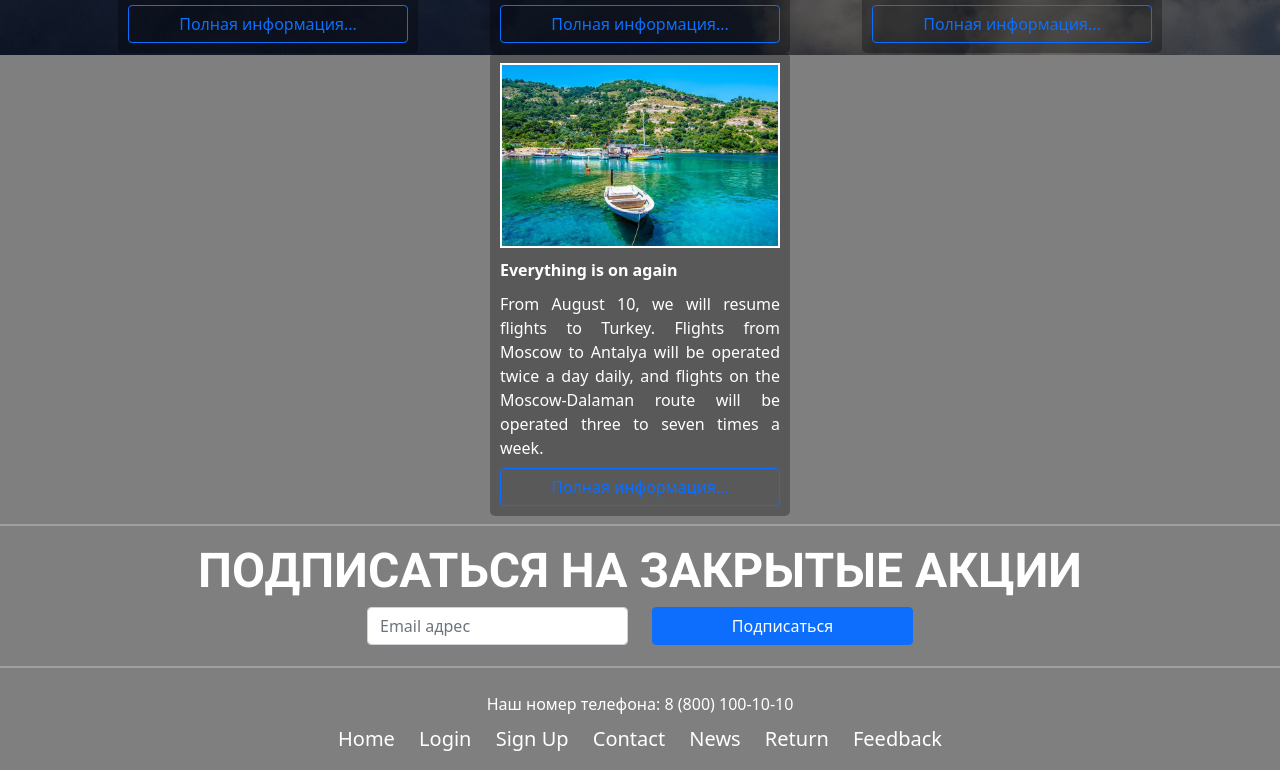
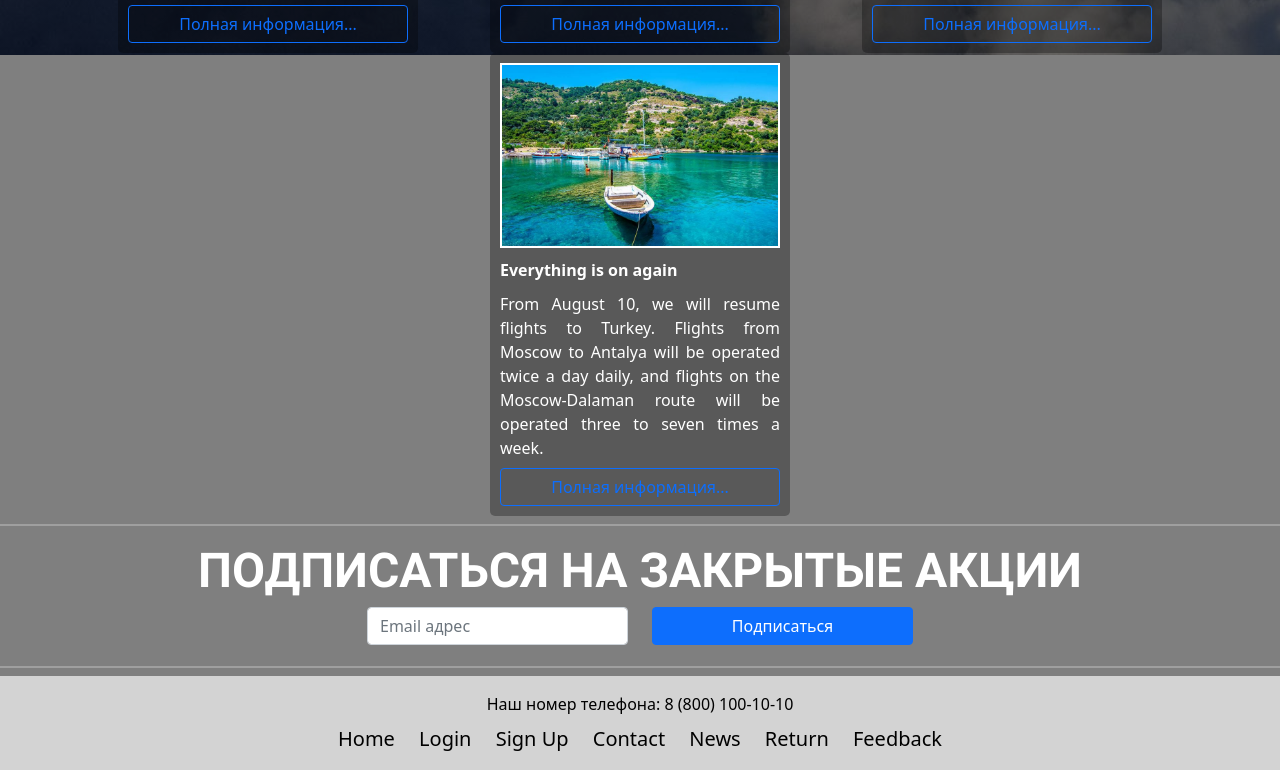
Before and after one commit to axelmason/zadanie, a plain HTML site: page index.html in a window 1280 px wide. Shown: the part 1145-1915 px from the top of the page. Drawn offline with Linux system fonts and the light colour scheme.

Commit message:
add new files

```diff
--- a/media/css/style.css
+++ b/media/css/style.css
@@ -132,22 +132,26 @@ hr {
     font-size: 48px;
     text-align: center;
 }
+.footer {
+    background-color: lightgrey;
+}
+
 .footer_phone {
-    color: white;
+    color: black;
 }
 .footer_nav_link {
     margin: 0 10px;
-    color: white;
+    color: black;
     font-size: 20px;
     text-decoration: none;
-    background-image: linear-gradient(white, white);
+    background-image: linear-gradient(black, black);
     background-position: 50% 100%;
     background-repeat: no-repeat;
     background-size: 0% 1px;
     transition: background-size .4s ease;
 }
 .footer_nav_link:hover {
-    color: white;
+    color: black;
     background-size: 100% 2px;
 }
 
```
